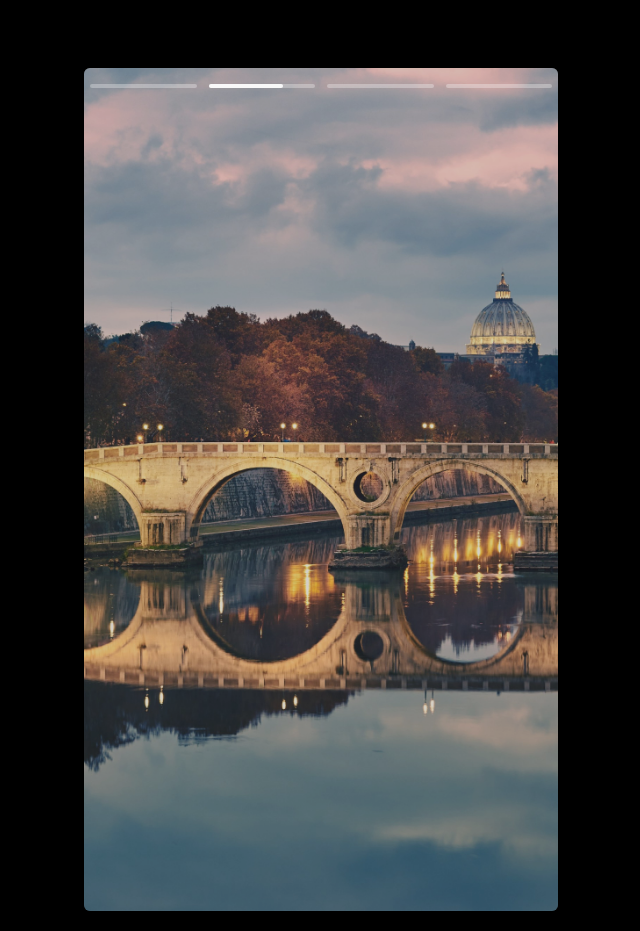
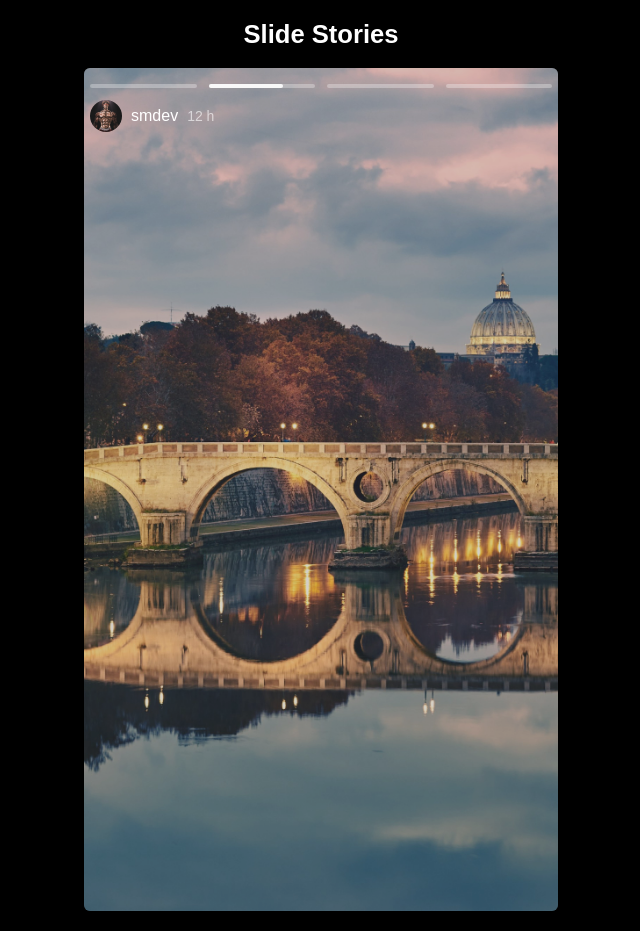
Before and after one commit to saulomartins1/slide-instagramStories, a plain HTML site: page index.html in a window 1280 px wide. Shown: the whole page, without its empty margins (319-959 px from the left). Drawn offline with Linux system fonts and the light colour scheme; files whose address does not match are found by name.

Commit message:
add: (header) profile photo/name/story_passedTime

```diff
--- a/index.html
+++ b/index.html
@@ -22,6 +22,13 @@
         <div id="slide-controls">
 
         </div>
+        <div id="slide-profile">
+            <div>
+                <img src="./assets/profile.png" alt="Profile photo">
+                <a href="https://github.com/saulomartins1">smdev</a>
+                <span>12 h</span>
+            </div>
+        </div>
     </div>
     <script type='module' src="dist/main.js"></script>
 </body>
--- a/style.css
+++ b/style.css
@@ -2,6 +2,7 @@ body {
     font-family: sans-serif;
     margin: 20px;
     background-color: #000;
+    color: #FFF;
 }
 
 body.paused {
@@ -24,6 +25,11 @@ img {
 h1 {
     font-size: 1.6rem;
     text-align: center;
+}
+
+a {
+    text-decoration: none;
+    color: #FFF;
 }
 
 #slide {
@@ -111,3 +117,38 @@ h1 {
         transform: initial;
     }
 }
+
+/* Profile image/name */
+#slide-profile {
+    display: grid;
+    justify-content: start;
+    align-items: start;
+    grid-area: 1/1;
+    z-index: 999;
+    pointer-events: none;
+}
+
+#slide-profile div {
+    display: flex;
+    text-align: center;
+    align-items: center;
+    margin: 32px 6px;
+    gap: 9px;
+}
+
+#slide-profile div span {
+    color: #FFF9;
+    font-size: 14px;
+    font-weight: 500;
+}
+
+#slide-profile div img {
+    max-width: 32px;
+    max-height: 32px;
+    border-radius: 50%;
+
+}
+
+#slide-profile a {
+    pointer-events: all;
+}
```
Also changed, not shown: assets/profile.png (added), 1 other file.
